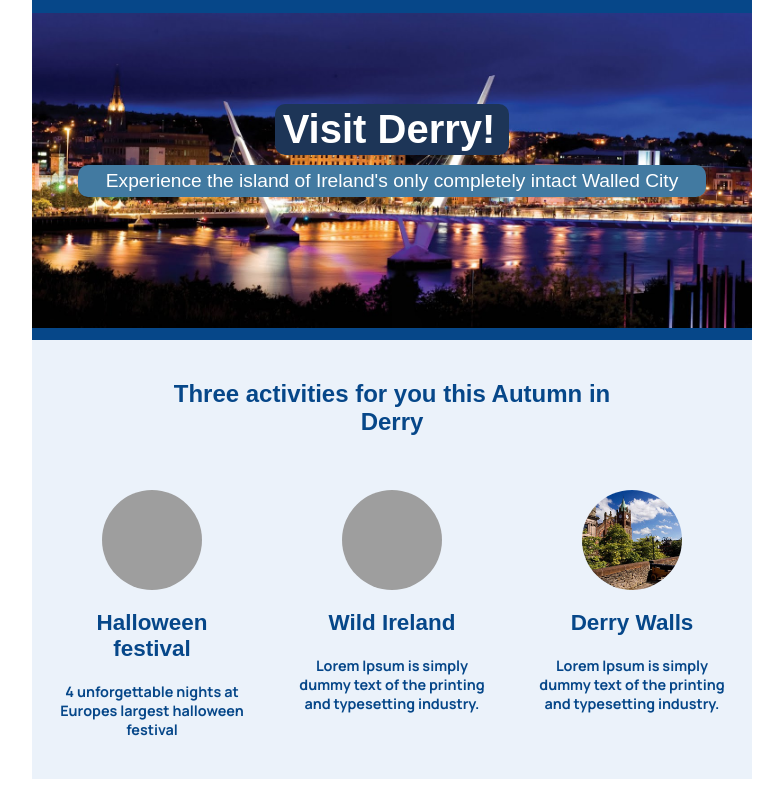
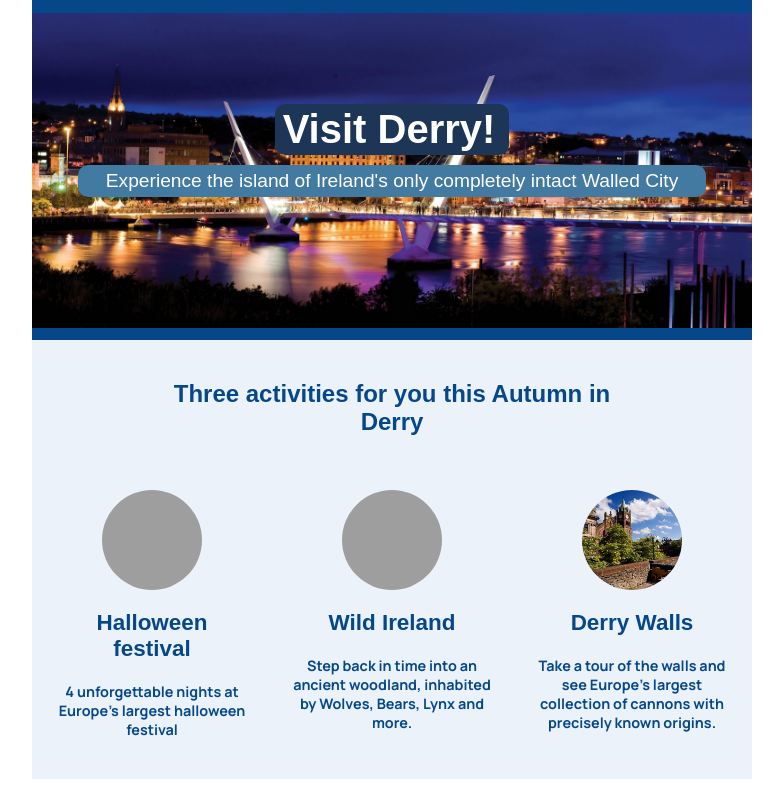
Before and after one commit to AlexanderS89/Hometown-webpage, a plain HTML site: page index.html in a window 1280 px wide. Shown: the top 800 px of the page, without its empty margins (248-1031 px from the left). Drawn offline with Linux system fonts and the light colour scheme; grey boxes are pictures that could not be loaded; a web font is replaced by a local one.

Commit message:
Update index.html
updated text descriptions

```diff
--- a/index.html
+++ b/index.html
@@ -25,17 +25,18 @@
             <div class="circular">
                 <div class="circle" id="halloween-img"></div>
                 <h3>Halloween festival</h3>
-                <p>4 unforgettable nights at Europes largest halloween festival</p>
+                <p>4 unforgettable nights at Europe's largest halloween festival</p>
             </div>
             <div class="circular">
                 <div class="circle" id="wildireland-img"></div>
                 <h3>Wild Ireland</h3>
-                <p>Lorem Ipsum is simply dummy text of the printing and typesetting industry.</p>
+                <p>Step back in time into an ancient woodland, inhabited by Wolves, Bears, Lynx and more.</p>
             </div>
             <div class="circular">
                 <div class="circle" id="derrywalls-img"></div>
                 <h3>Derry Walls</h3>
-                <p>Lorem Ipsum is simply dummy text of the printing and typesetting industry.</p>
+                <p>Take a tour of the walls and see Europe's largest collection of cannons with precisely known origins.
+                </p>
             </div>
         </div>
     </div>
```
